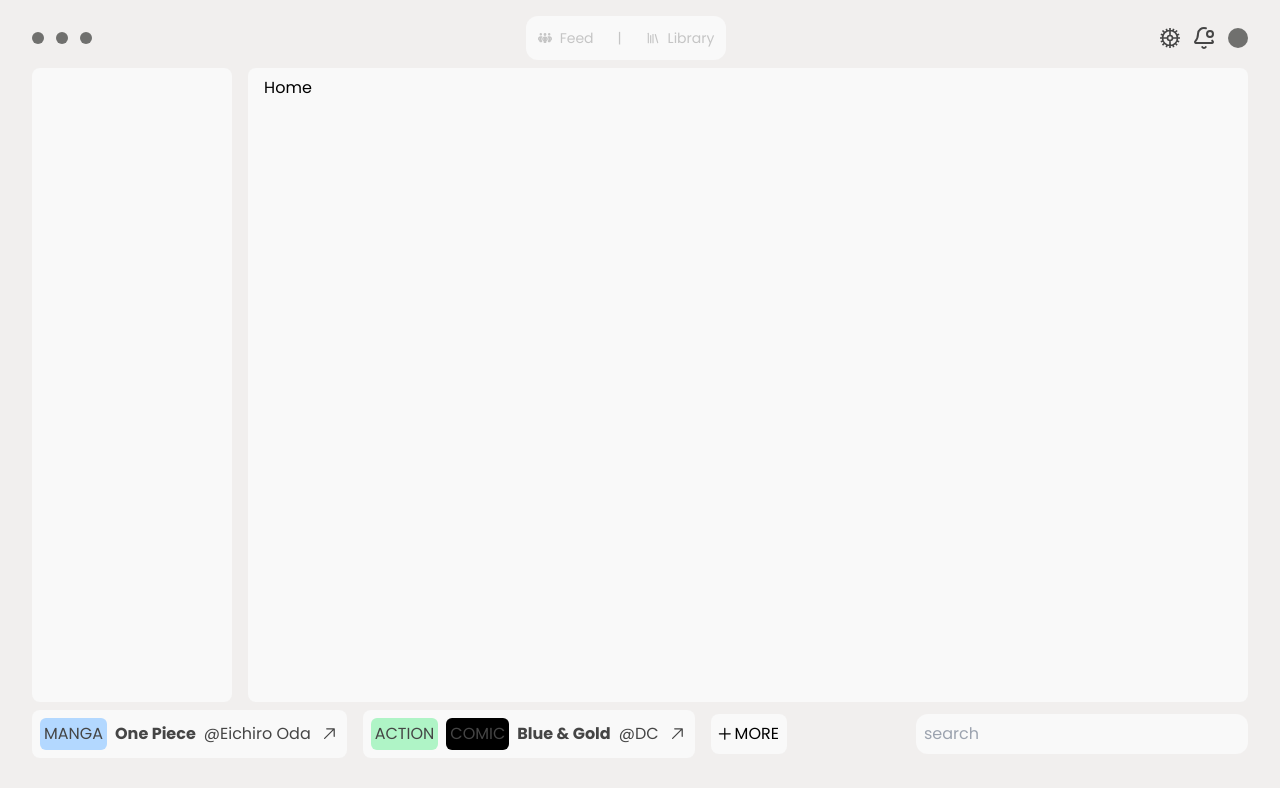
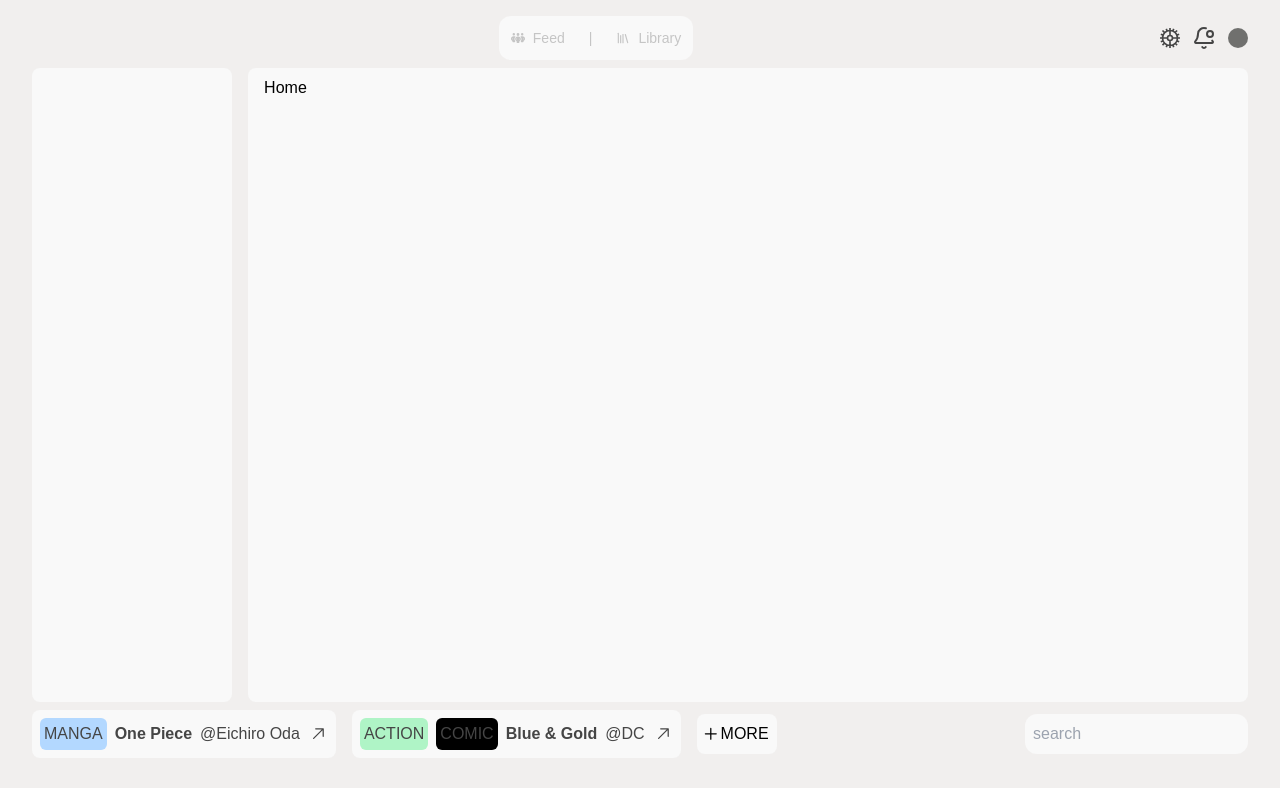
Before and after one commit to precious654/book-app, a Next.js app: page / in a window 1280 px wide. Shown: the top 788 px of the page. Built offline with nearby package versions, Linux system fonts and the light colour scheme; a web font is replaced by a local one.

Commit message:
making changes

```diff
--- a/app/(components)/Nav.jsx
+++ b/app/(components)/Nav.jsx
@@ -24,12 +24,7 @@ const Nav = () => {
     return (
         <header className="pt-4">
             <nav className="flex items-center justify-between">
-                <div className="flex gap-3 items-center">
-                    <p className="w-3 h-3 rounded-full bg-[#70706E]"></p>
-                    <p className="w-3 h-3 rounded-full bg-[#70706E]"></p>
-                    <p className="w-3 h-3 rounded-full bg-[#70706E]"></p>
-                </div>
-
+                <p></p>
                 <div className="bg-[#F9F9F9] text-[#C5C5C5] text-sm flex gap-6 items-center p-3 rounded-xl">
                     <Link href="/feed" className={`${pathName === "/feed" ? "text-[#000000]" : ""} flex items-center gap-2`}>
                         <FaPeopleGroup/>
--- a/app/layout.jsx
+++ b/app/layout.jsx
@@ -1,4 +1,5 @@
 import { Poppins } from "next/font/google";
+import localFont from "next/font/local";
 import "./globals.css";
 import Nav from "./(components)/Nav";
 import Footer from "./(components)/Footer";
@@ -10,6 +11,10 @@ const poppins = Poppins({
   weight: ["400", "700"],
 });
 
+const SFPro = localFont(
+    {src: "../public/Fonts/SF-Pro.ttf",}
+)
+
 export const metadata = {
   title: "Book app",
   description: "Read your favourite comics online",
@@ -18,7 +23,7 @@ export const metadata = {
 export default function RootLayout({ children }) {
   return (
     <html lang="en">
-      <body className={poppins.className}>
+      <body className={SFPro.className}>
         <main className="containerr flex flex-col gap-2 pb-2">
           <Nav />
           <div className="flex gap-4 h-4/5">
```
Also changed, not shown: 1 other file (tests, documents, lock files or other folders).
